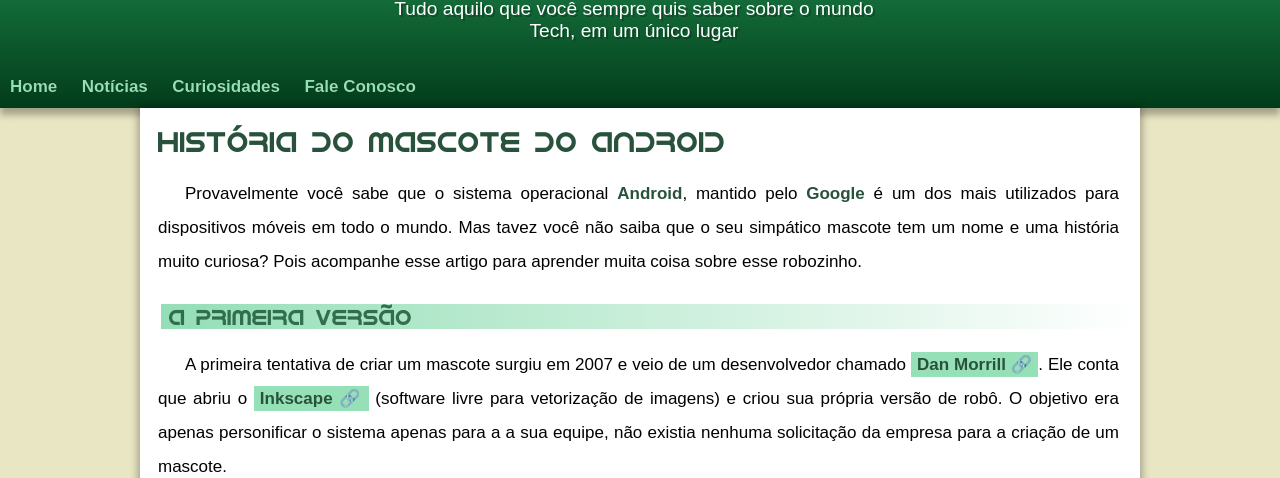
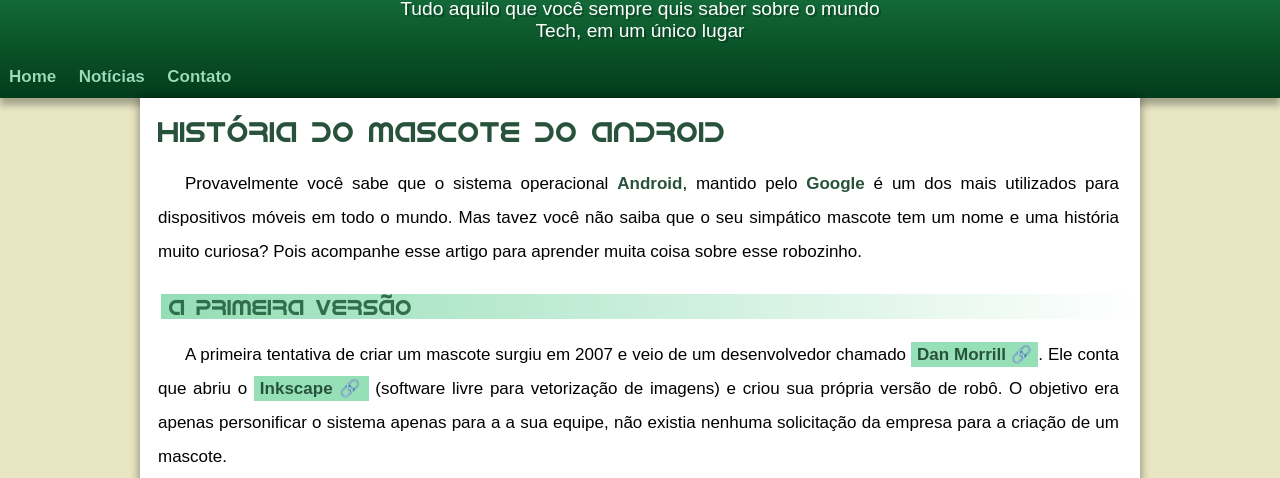
Before and after one commit to Zatbel/projeto-android, a plain HTML site: page index.html in a window 1280 px wide. Shown: the part 103-581 px from the top of the page. Drawn offline with Linux system fonts and the light colour scheme; a web font is replaced by a local one.

Commit message:
Mudanças no Menu

```diff
--- a/index.html
+++ b/index.html
@@ -15,8 +15,7 @@
         <nav id="menu">
             <a href="#">Home</a>
             <a href="#">Notícias</a>
-            <a href="#">Curiosidades</a>
-            <a href="#">Fale Conosco</a>
+            <a href="#">Contato</a>
         </nav>
     </header>
 
--- a/style/style.css
+++ b/style/style.css
@@ -59,7 +59,7 @@
 p#subtitle {
     font-family: var(--fonte-padrao);
     font-size: 1.2em;
-    padding: 0px 20px 10px 8px;
+    padding: 0px 20px 25 px 8px;
     color: white;
     text-align: center;
     text-shadow: 2px 2px 0px rgba(0, 0, 0, 0.247);
@@ -74,7 +74,7 @@
 }
 
 nav#menu > a {
-    padding: 10px;
+    padding: 9px;
     font-size: 17px;
     font-weight: bold;
     color: #96e0b8;
```
